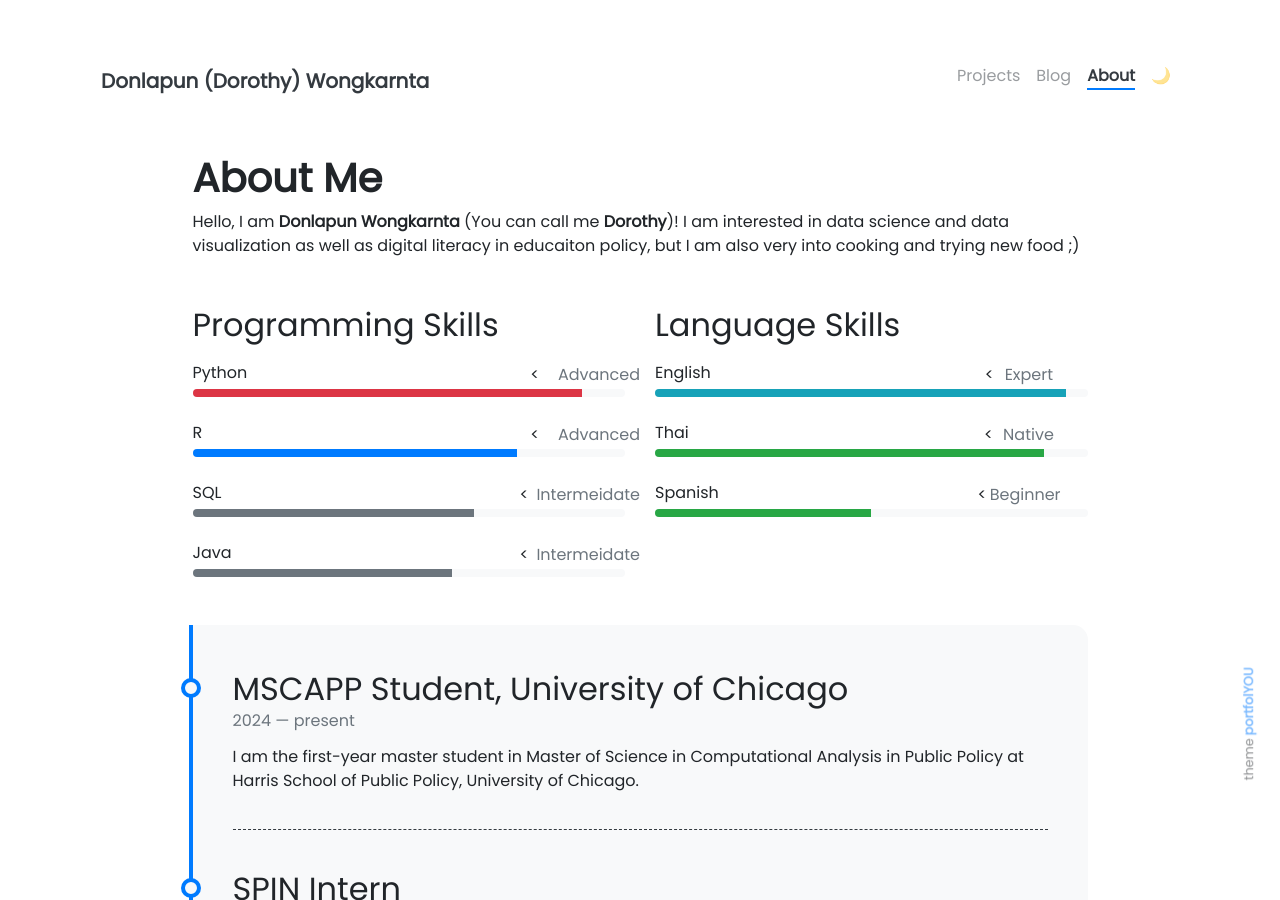
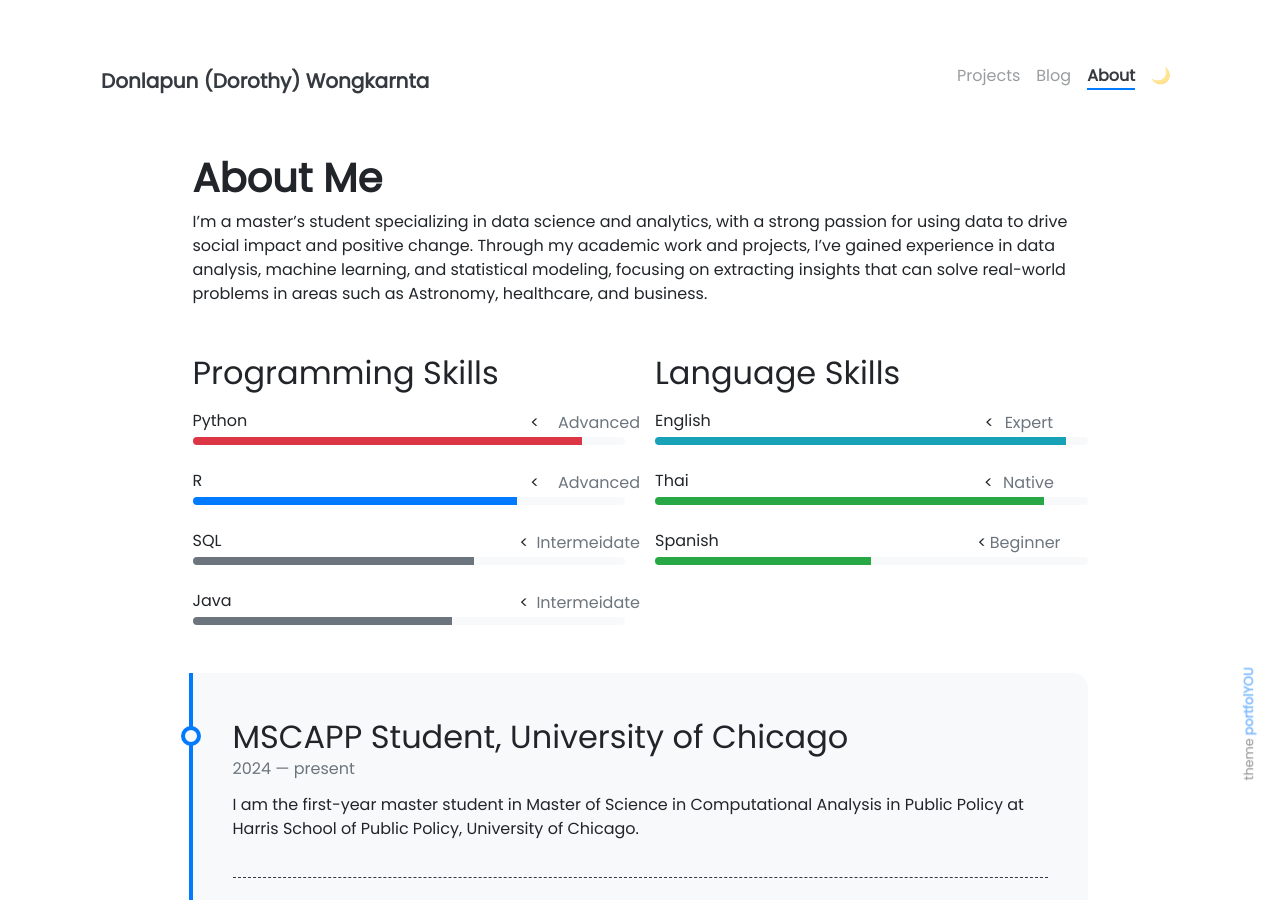
Before and after one commit to Donlapun/donlapun.github.io, a Jekyll site: the page built from pages/about.md, in a window 1280 px wide and 900 px high. Built offline with Jekyll 4.4.1, drawn with Linux system fonts in a browser that asks for light colours; nearby versions of some CDN libraries.

Commit message:
Update about.md
update about me

```diff
--- a/pages/about.md
+++ b/pages/about.md
@@ -7,7 +7,7 @@ weight: 3
 
 # **About Me**
 
-Hello, I am **Donlapun Wongkarnta** (You can call me **Dorothy**)! I am interested in data science and data visualization as well as digital literacy in educaiton policy, but I am also very into cooking and trying new food ;) <br>
+I’m a master's student specializing in data science and analytics, with a strong passion for using data to drive social impact and positive change. Through my academic work and projects, I’ve gained experience in data analysis, machine learning, and statistical modeling, focusing on extracting insights that can solve real-world problems in areas such as Astronomy, healthcare, and business. <br>
 
 <div class="row">
 {% include about/skills.html title="Programming Skills" source=site.data.programming-skills %}
```
